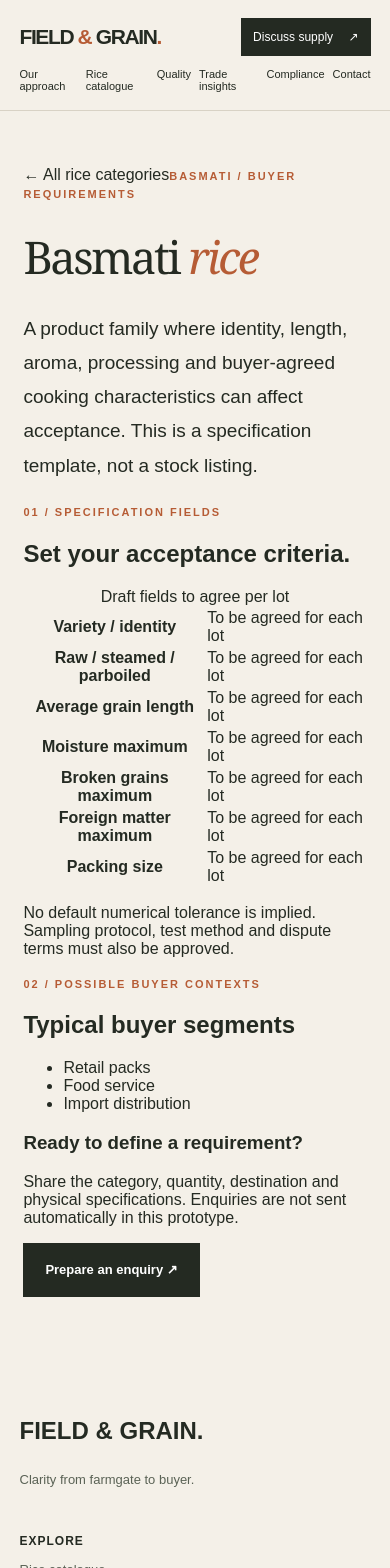
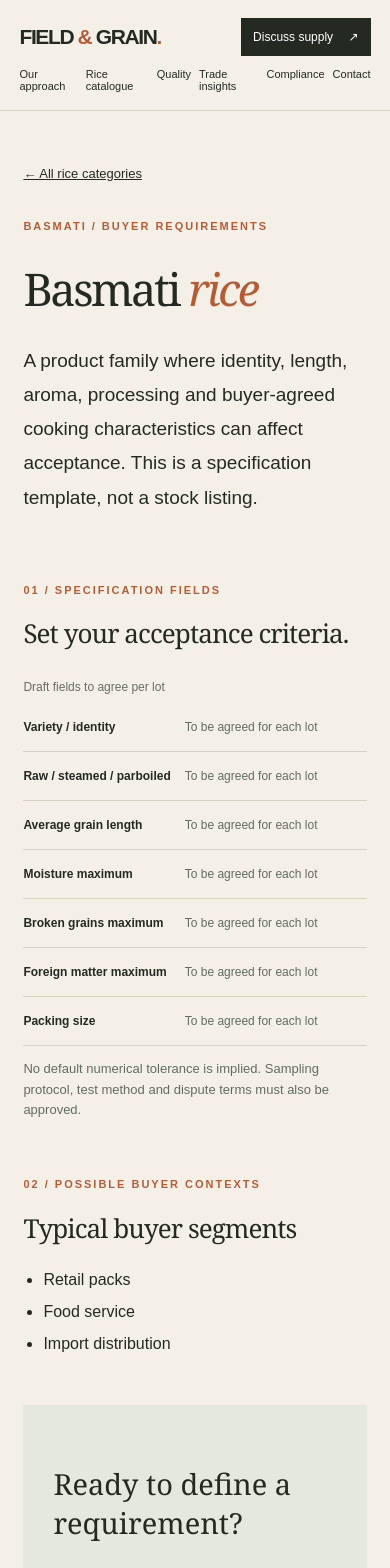
Before and after one commit to SQB-KHN/reimagined-journey, a Next.js app in the folder website/: page /products/basmati-rice in a window 390 px wide. Shown: the top 1568 px of the page. Built offline with nearby package versions, Linux system fonts and the light colour scheme.

Commit message:
Style responsive catalogue cards and specification tables

```diff
--- a/website/src/app/globals.css
+++ b/website/src/app/globals.css
@@ -33,3 +33,31 @@
 @media(max-width:900px){.hero-v2 .hero-main{grid-template-columns:1fr;min-height:0}.hero-v2 .hero-art{height:430px}.insight-grid{grid-template-columns:1fr}.insight-grid article{min-height:230px}.insights-heading{align-items:start}.insights-heading h2{margin-bottom:40px}}
 @media(max-width:550px){.hero-v2 h1{font-size:clamp(46px,11.6vw,66px)}.hero-v2 .hero-art{height:355px}.hero-v2 .hero-deck{font-size:16px}.hero-v2 .hero-main{gap:16px}.hero-actions{gap:20px}.insights-heading{display:block}.insights-heading h2{font-size:42px}.hero-bottom span:last-child{display:none}}
 @media(prefers-reduced-motion:reduce){html{scroll-behavior:auto}}
+
+/* Buyer-facing catalogue */
+.catalogue-grid{display:grid;grid-template-columns:repeat(3,minmax(0,1fr));gap:22px;margin:65px 0 30px}
+.catalogue-card{border:1px solid var(--line);background:#faf7f0;display:flex;flex-direction:column;min-width:0}
+.catalogue-art{height:220px;position:relative;overflow:hidden;background:#d6c19c;padding:24px}
+.catalogue-card:nth-child(2) .catalogue-art{background:#b5bc99}
+.catalogue-card:nth-child(3) .catalogue-art{background:#bd9e83}
+.catalogue-art>span{position:relative;z-index:2;color:#28382b;font:32px Georgia,serif}
+.catalogue-orbit{width:330px;height:330px;position:absolute;left:25%;top:20%;border:38px double #6c7952;border-radius:50%;box-shadow:0 0 0 30px #d7af7a,0 0 0 70px #344b36}
+.catalogue-content{padding:26px;display:flex;flex-direction:column;flex:1}
+.catalogue-content h2,.detail-columns h2{font:normal clamp(26px,2.7vw,41px)/1.1 Georgia,serif;letter-spacing:-.035em}
+.catalogue-content p{line-height:1.65;color:#596055}
+.catalogue-content a{margin-top:auto;padding-top:25px;font-weight:700;font-size:13px;text-decoration:underline;text-underline-offset:5px}
+.back-link{display:block;margin-bottom:35px;font-size:13px;text-decoration:underline}
+.detail-columns{display:grid;grid-template-columns:minmax(0,1.5fr) minmax(270px,1fr);gap:8%;margin-top:65px}
+.spec-table{width:100%;border-collapse:collapse;margin-top:32px}
+.spec-table caption{font-size:12px;text-align:left;color:#686e62;margin-bottom:9px}
+.spec-table th,.spec-table td{text-align:left;border-bottom:1px solid var(--line);padding:17px 12px 17px 0;vertical-align:top;font-size:14px}
+.spec-table th{font-weight:700;width:47%}
+.spec-table td{color:#636c60}
+.spec-note{font-size:13px;color:#636c60;line-height:1.6}
+.detail-columns aside ul{padding-left:20px;line-height:2}
+.enquiry-panel{background:#e5e8dc;padding:30px;margin-top:45px}
+.enquiry-panel h3{font:normal 29px Georgia,serif}
+.enquiry-panel p{line-height:1.7}
+.enquiry-panel .solid-link{margin-top:12px}
+@media(max-width:900px){.catalogue-grid{grid-template-columns:1fr 1fr}.detail-columns{grid-template-columns:1fr;gap:40px}}
+@media(max-width:600px){.catalogue-grid{grid-template-columns:1fr}.catalogue-art{height:190px}.spec-table th,.spec-table td{font-size:12px}}
```
